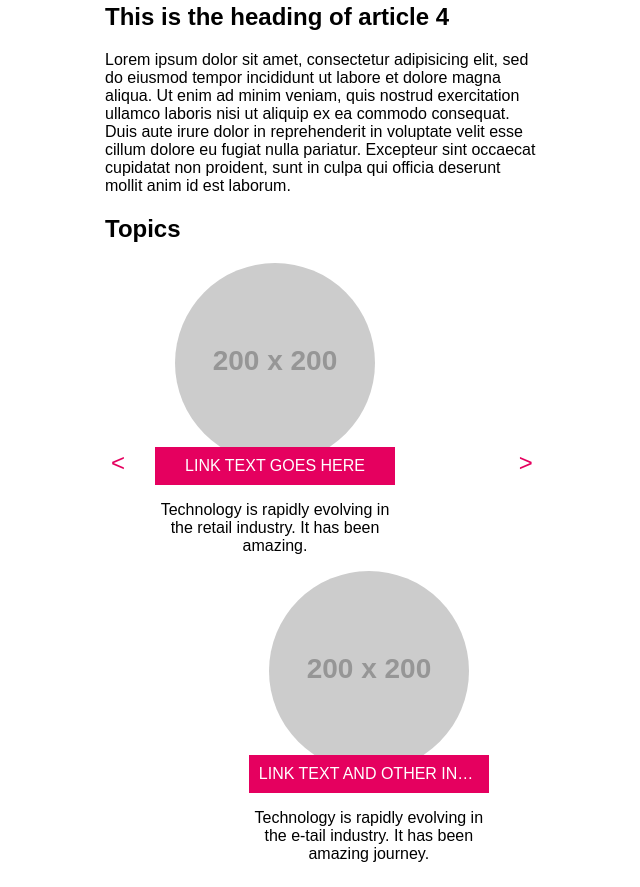
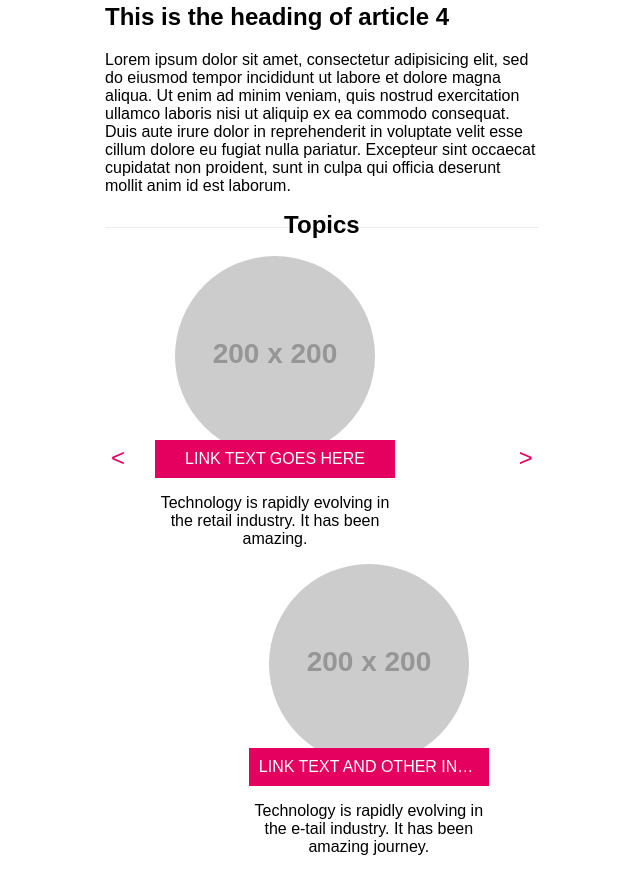
Before and after one commit to Millen-yoobee/register-remake, a plain HTML site: page index.html in a window 1280 px wide. Shown: the part 817-1704 px from the top of the page, without its empty margins (203-843 px from the left). Drawn offline with Linux system fonts and the light colour scheme; placeholder pictures from the web are drawn by us.

Commit message:
Style the heading Topics with a bar

```diff
--- a/css/styles.css
+++ b/css/styles.css
@@ -109,3 +109,15 @@ article img {
 	/*background-color: orange;*/
 	position: relative;   /*  to make scroll-left absolute above works */
 }
+.related h1 {  /*     Topics */
+/*	background-color: blue;*/
+	width: 100px;
+	text-align: center;
+	margin: 0 auto;
+	position: relative;   /*  to match position relative below */
+	z-index: 2;
+}
+.related hr {
+	position: relative;  /* to match position relative above  */
+	top: -20px;
+}
--- a/index.html
+++ b/index.html
@@ -79,6 +79,7 @@
 
 		<article class="related">
 			<h1>Topics</h1>
+			<hr>
 			<div>
 				<img src="http://placehold.it/200x200" alt="">
 				<a href="#">Link text goes here </a>
```
